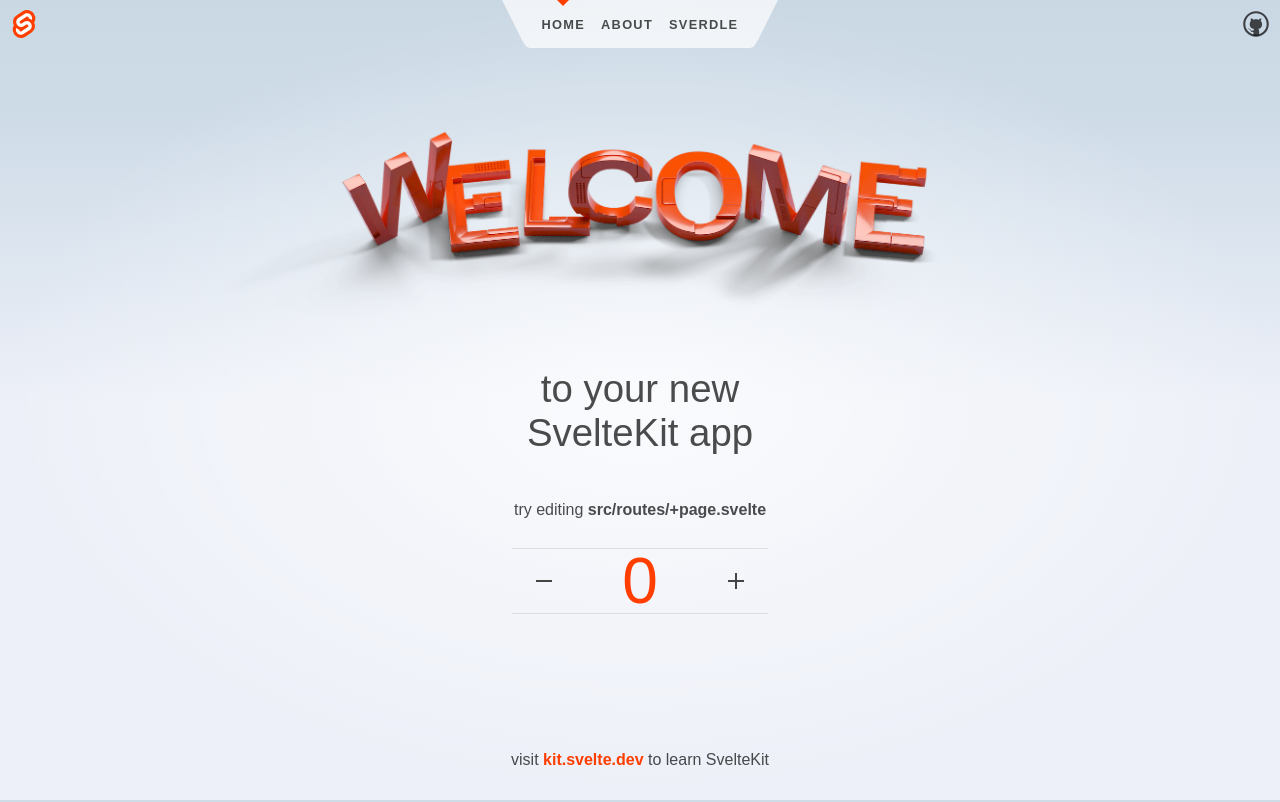
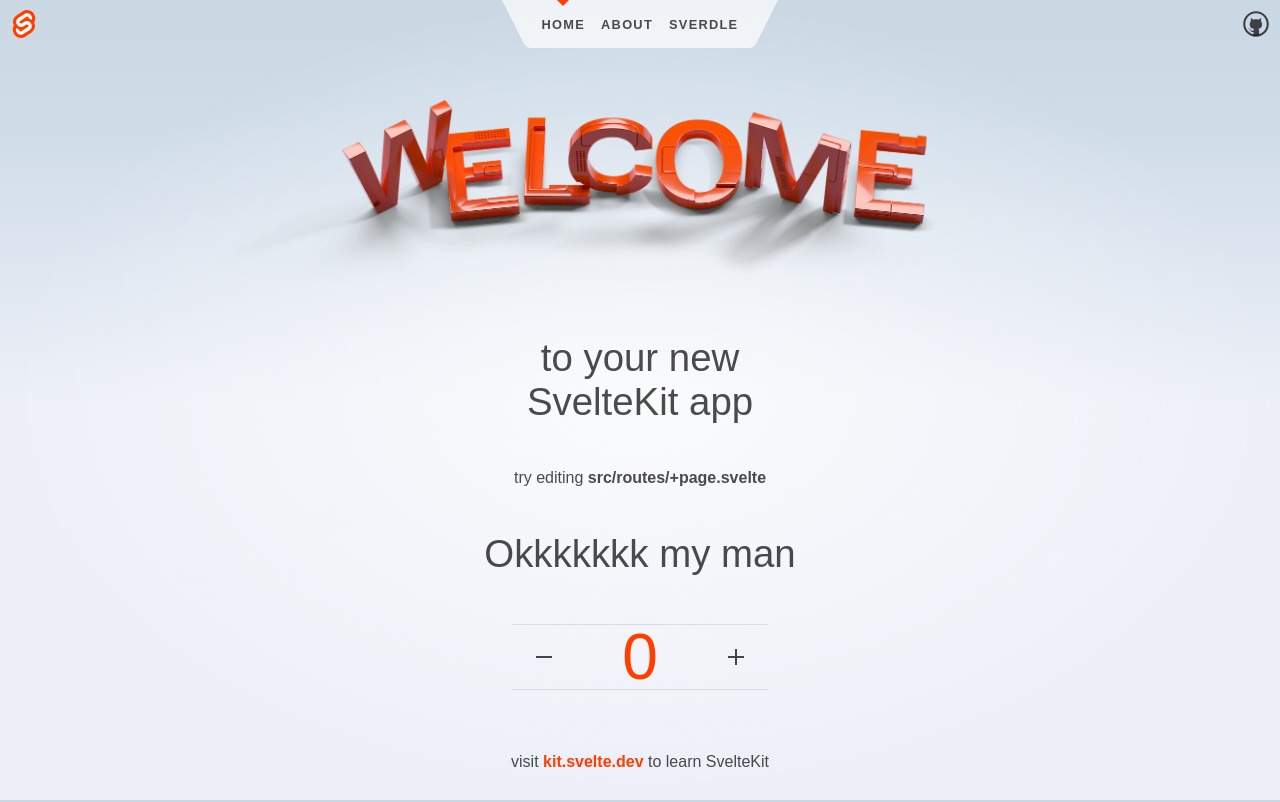
Before and after one commit to quarufus/zine-test, a SvelteKit app: page / in a window 1280 px wide. Built offline with nearby package versions, Linux system fonts and the light colour scheme.

Commit message:
Update +page.svelte

```diff
--- a/src/routes/+page.svelte
+++ b/src/routes/+page.svelte
@@ -24,6 +24,8 @@
   <h2>
     try editing <strong>src/routes/+page.svelte</strong>
   </h2>
+
+<h1>Okkkkkkk my man</h1>
 
   <Counter />
 </section>
```
